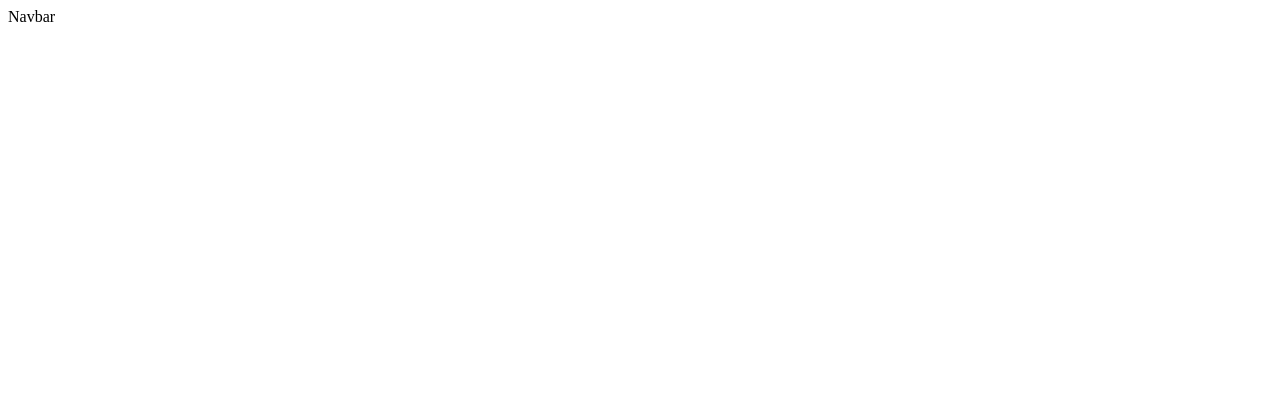
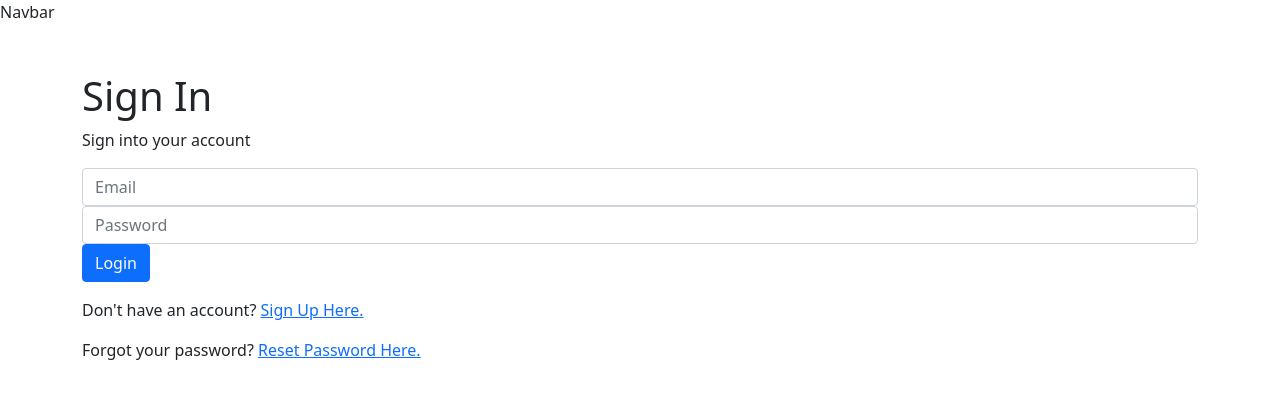
Before and after one commit to njng2/NAT20, a React (Create React App) app in the folder frontend/: page /login in a window 1280 px wide. Shown: the top 398 px of the page. Built offline with nearby package versions, Linux system fonts and the light colour scheme.

Commit message:
Added Login Functionality (testing required)
Added ability to log in through front end. Further testing required to ensure log in is successful.

```diff
--- a/frontend/public/index.html
+++ b/frontend/public/index.html
@@ -24,7 +24,14 @@
       work correctly both with client-side routing and a non-root public URL.
       Learn how to configure a non-root public URL by running `npm run build`.
     -->
-    <title>React App</title>
+    <!-- CSS only -->
+<link
+  href="https://cdn.jsdelivr.net/npm/bootstrap@5.1.1/dist/css/bootstrap.min.css"
+  rel="stylesheet" integrity="sha384-F3w7mX95PdgyTmZZMECAngseQB83DfGTowi0iMjiWaeVhAn4FJkqJByhZMI3AhiU"
+  crossorigin="anonymous"
+/>
+
+    <title>Nat20.dnd</title>
   </head>
   <body>
     <noscript>You need to enable JavaScript to run this app.</noscript>
--- a/frontend/src/App.js
+++ b/frontend/src/App.js
@@ -1,6 +1,8 @@
 import React from 'react';
 import  { BrowserRouter as Router, Route, Switch} from "react-router-dom";
 
+import { Provider } from 'react-redux';
+import store from './store';
 
 //Importing Containers
 import Home from './containers/Home';
@@ -14,14 +16,26 @@
 const App = () => {
 
   return (
+    <Provider store={store}>
         <Router>
             <Layout>
                 <Switch>
+                    {/* Home Route */}
                     <Route exact path='/' component={Home} />
-
+                    {/* Log-in Route */}
+                    <Route exact path='/login' component={Login} />
+                    {/* Sign-up Route */}
+                    <Route exact path='/signup' component={Signup} />
+                    {/* Reset Password Route */}
+                    <Route exact path='/reset-password' component={ResetPassword} />
+                    {/* Reset Password Confirmation Route */}
+                    <Route exact path='/password/reset/confirm/:uid/:token' component={ResetPasswordConfirm} />
+                    {/* Activate Account Route */}
+                    <Route exact path='/activate/:uid/:token' component={Activate} />
                 </Switch>
             </Layout>
         </Router>
+    </Provider>
   )
 }
 
--- /dev/null
+++ b/frontend/src/actions/auth.js
@@ -0,0 +1,65 @@
+import {
+    LOGIN_SUCCESS,
+    LOGIN_FAIL,
+    USER_LOADED_SUCCESS,
+    USER_LOADED_FAIL
+} from './types';
+
+import axios from 'axios';
+
+export const load_user = () => async dispatch => {
+    if(localStorage.getItem('access')) {
+        const config = {
+            headers: {
+                'Content-Type': 'application/json',
+                'Authorization': `JWT ${localStorage.getItem('access')}`,
+                'Accept': 'application/json'
+            }
+        };
+
+        try{
+            const res = await axios.get(`${process.env.REACT_APP_API_URL}/auth/users/me/`, config);
+
+            dispatch({
+                type: USER_LOADED_SUCCESS,
+                payload: res.data
+            });
+        } catch (err){
+            dispatch({
+                type: USER_LOADED_FAIL
+            });
+
+        }//end try catch
+    }//end if
+    else{
+        dispatch({
+            type: USER_LOADED_FAIL
+        });
+    }//end else
+}
+
+export const login = (email, password) => async dispatch => {
+    const config = {
+        headers: {
+            'Content-Type': 'application/json'
+        }
+    };
+
+    const body = JSON.stringify({email, password});
+
+    try{
+        const res = await axios.post(`${process.env.REACT_APP_API_URL}/auth/jwt/create/`, body, config);
+
+        dispatch({
+            type: LOGIN_SUCCESS,
+            payload: res.data
+        });
+
+        dispatch(load_user());
+    } catch (err){
+        dispatch({
+            type: LOGIN_FAIL
+        });
+
+    }//end try catch
+}
--- /dev/null
+++ b/frontend/src/actions/types.js
@@ -0,0 +1,4 @@
+export const LOGIN_SUCCESS = 'LOGIN_SUCCESS';
+export const LOGIN_FAIL = 'LOGIN_FAIL';
+export const USER_LOADED_SUCCESS = 'USER_LOADED_SUCCESS';
+export const USER_LOADED_FAIL = 'USER_LOADED_FAIL';
--- a/frontend/src/containers/Login.js
+++ b/frontend/src/containers/Login.js
@@ -1,11 +1,79 @@
-import React from 'react'
+import React, { useState } from 'react';
+import { Link, Redirect } from 'react-router-dom';
+import { connect } from 'react-redux';
 
-const Login = () => {
+import { login } from '../actions/auth';
+
+
+const Login = ({ login }) => {
+   /**  Information required to Login
+    * @formData : State, object holding form email and password
+    * @setFormData : State modifier function
+    */
+   const [formData, setFormData] = useState({
+       email: '',
+       password: ''
+   });
+
+   //Setting email and password of formData
+   const { email, password } = formData;
+
+   //onChange function needed to change state from user input
+   const onChange = e => setFormData({...formData, [e.target.name]: e.target.value });
+
+   const onSubmit = e => {
+       e.preventDefault();
+       login(email. password)
+   }
+
+   //if user is authenticate, redirect them to the home page
+
     return (
-        <div>
-            Login
+        <div className="container mt-5">
+            <h1>Sign In</h1>
+            <p>Sign into your account</p>
+
+            {/* Call onSubmit function to login on submit of form*/}
+            <form onSubmit={e => onSubmit(e)}>
+                {/* Email Form */}
+                <div className='form-group'>
+                    <input
+                        className='form-control'
+                        type='email'
+                        placeholder='Email'
+                        name='email'
+                        value={email}
+                        onChange={e => onChange(e)}
+                        required
+                    />
+                </div>
+                {/* Password Form */}
+                <div className='form-group'>
+                    <input
+                        className='form-control'
+                        type='password'
+                        placeholder='Password'
+                        name='password'
+                        value={password}
+                        onChange={e => onChange(e)}
+                        minLength='6'
+                        required
+                    />
+                </div>
+                <button className='btn btn-primary' type='submit'>Login</button>
+            </form>
+            <p className='mt-3'>
+                Don't have an account? <Link to='/signup'>Sign Up Here.</Link>
+            </p>
+            <p className='mt-3'>
+                Forgot your password? <Link to='/signup'>Reset Password Here.</Link>
+            </p>
         </div>
     )
-}
+};
 
-export default Login;
+// const mapStateToProps = state => ({
+//     //Is authenticated?
+// });
+
+export default connect(null, { login } )(Login);
--- /dev/null
+++ b/frontend/src/reducers/auth.js
@@ -0,0 +1,51 @@
+import {
+    LOGIN_SUCCESS,
+    LOGIN_FAIL,
+    USER_LOADED_SUCCESS,
+    USER_LOADED_FAIL
+} from '../actions/types';
+
+const initialState = {
+    access: localStorage.getItem('access'),
+    refresh: localStorage.getItem('refresh'),
+    isAuthenticated: null,
+    user: null
+};
+
+export default function auth(state = initialState, action) {
+    const { type, payload } = action;
+
+    switch (type) {
+        case LOGIN_SUCCESS:
+            localStorage.setItem('access', payload.access);
+            return{
+                ...state,
+                isAuthenticated: true,
+                access: payload.access,
+                refresh: payload.refresh
+
+            }
+        case USER_LOADED_SUCCESS:
+            return{
+                ...state,
+                user: payload
+            }
+        case USER_LOADED_FAIL:
+            return{
+                ...state,
+                user: null
+            }
+        case LOGIN_FAIL:
+            localStorage.removeItem('access');
+            localStorage.removeItem('refresh');
+            return{
+                ...state,
+                access: null,
+                refresh: null,
+                isAuthenticated: false,
+                user: null
+            }
+        default:
+            return state;
+    }//end switch
+};
--- /dev/null
+++ b/frontend/src/reducers/index.js
@@ -0,0 +1,6 @@
+import { combineReducers } from 'redux';
+import auth from './auth';
+
+export default combineReducers({
+    auth
+});
--- /dev/null
+++ b/frontend/src/store.js
@@ -0,0 +1,16 @@
+import { createStore, applyMiddleware, compose } from 'redux';
+import { composeWithDevTools } from 'redux-devtools-extension';
+import thunk from 'redux-thunk';
+import rootReducer from './reducers';
+
+const initialState = {};
+
+const middleware = [thunk];
+
+const store = createStore(
+    rootReducer,
+    initialState,
+    composeWithDevTools(applyMiddleware(...middleware))
+);
+
+export default store;
```
Also changed, not shown: 1 other file (tests, documents, lock files or other folders). Lines whose indentation alone changed are shown as unchanged.
